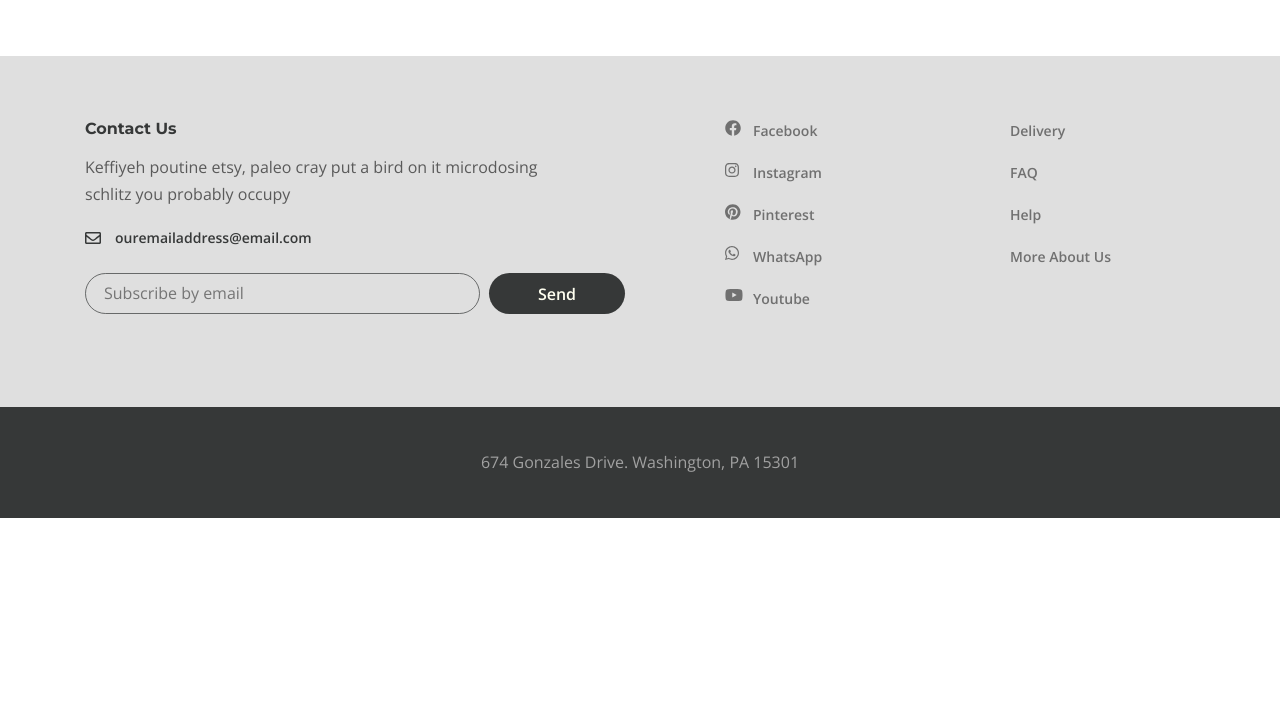
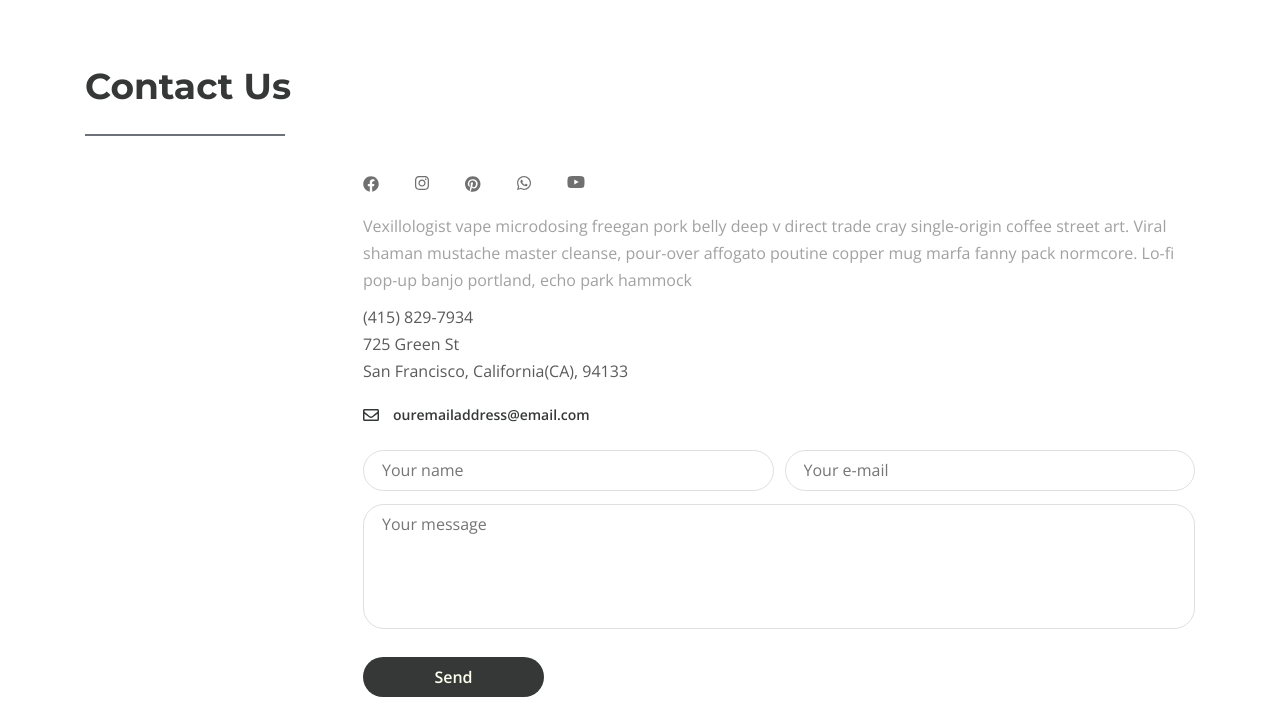
Before and after one commit to FedorLivshits/MultipageWebsite-gulp-scss, a website: page app/contacts.html in a window 1280 px wide. Shown: the part 700-1420 px from the top of the page. Before the commit the page ends 1218 px from the top, so only its background shows below. Drawn offline with nearby package versions, Linux system fonts and the light colour scheme.

Commit message:
added contacts section

```diff
--- a/app/contacts.html
+++ b/app/contacts.html
@@ -87,6 +87,69 @@
                     width="100%" height="578" style="border:0;" allowfullscreen="" loading="lazy">
             </iframe>
         </div>
+        <section class="contacts">
+            <div class="container">
+                <h2 class="contacts__title">
+                    Contact Us
+                </h2>
+                <div class="contacts__content">
+                    <ul class="contacts__social">
+                        <li class="contacts__social-item">
+                            <a href="#" class="contacts__social-link">
+                                <img src="./img/facebook.svg" alt="">
+                            </a>
+                        </li>
+                        <li class="contacts__social-item">
+                            <a href="#" class="contacts__social-link">
+                                <img src="./img/instagram.svg" alt="">
+                            </a>
+                        </li>
+                        <li class="contacts__social-item">
+                            <a href="#" class="contacts__social-link">
+                                <img src="./img/pinterest.svg" alt="">
+                            </a>
+                        </li>
+                        <li class="contacts__social-item">
+                            <a href="#" class="contacts__social-link">
+                                <img src="./img/whatsapp.svg" alt="">
+                            </a>
+                        </li>
+                        <li class="contacts__social-item">
+                            <a href="#" class="contacts__social-link">
+                                <img src="./img/youtube.svg" alt="">
+                            </a>
+                        </li>
+                    </ul>
+                    <div class="contacts__text">
+                        <p>
+                            Vexillologist vape microdosing freegan pork belly deep v direct trade cray single-origin
+                            coffee street art. Viral shaman mustache master cleanse, pour-over affogato poutine copper
+                            mug marfa fanny pack normcore. Lo-fi pop-up banjo portland, echo park hammock
+                        </p>
+                    </div>
+                    <a class="contacts__phone" href="tel:+14158297934">
+                        (415) 829-7934
+                    </a>
+                    <div class="contacts__st">
+                        725 Green St
+                    </div>
+                    <div class="contacts__city">
+                        San Francisco, California(CA), 94133
+                    </div>
+                    <a class="contacts__info-email" href="mailto:ouremailaddress@email.com">
+                        ouremailaddress@email.com
+                    </a>
+                    <form class="contacts__form">
+                        <div class="contacts__inputs">
+                            <input placeholder="Your name" class="contacts__input-name"/>
+                            <input placeholder="Your e-mail" class="contacts__input-email"/>
+                        </div>
+                        <textarea placeholder="Your message" class="contacts__textarea"></textarea>
+                        <button class="contacts__btn">Send</button>
+                    </form>
+                </div>
+            </div>
+        </section>
     </div>
 
     <footer class="footer">
--- a/app/scss/style.scss
+++ b/app/scss/style.scss
@@ -864,3 +864,114 @@
   margin-top: -53px;
   margin-bottom: 50px;
 }
+
+.contacts{
+  margin-bottom: 100px;
+  &__title{
+    @extend %title-font;
+    color: $title;
+    font-size: 36px;
+    line-height: 60px;
+    padding-bottom: 20px;
+    margin-bottom: 40px;
+    position: relative;
+    &::after{
+      content: '';
+      position: absolute;
+      height: 2px;
+      width: 200px;
+      background: #6D7278;
+      bottom: 0;
+      right: 0;
+      left: 0;
+    }
+  }
+  &__content{
+    padding-left: 278px;
+  }
+  &__social{
+    display: flex;
+    margin-bottom: 21px;
+  }
+  &__social-item{
+    margin-right: 36px;
+  }
+  &__text{
+    color: #A1A1A1;
+    max-width: 825px;
+    margin-bottom: 10px;
+  }
+  &__phone{
+    color: inherit;
+  }
+  &__city{
+    margin-bottom: 16px;
+  }
+  &__info-email {
+    font-weight: 600;
+    font-size: 14px;
+    color: $title;
+    margin-bottom: 22px;
+    display: inline-block;
+    padding-left: 30px;
+    position: relative;
+
+    &::before {
+      content: '';
+      background-image: url('../img/envelope.svg');
+      top: 8px;
+      left: 0;
+      width: 16px;
+      height: 12px;
+      position: absolute;
+    }
+  }
+  &__inputs{
+    display: flex;
+    margin-bottom: 13px;
+  }
+  &__input-name{
+    margin-right: 11px;
+  }
+  &__input-name,
+  &__input-email{
+    width: 100%;
+    padding: 6px 10px 6px 18px;
+    background-color: transparent;
+    border: 1px solid #DFDFDF;
+    border-radius: 21px;
+    &::placeholder {
+      font-family: 'Open Sans', sans-serif;
+      font-size: 16px;
+      line-height: 27px;
+      font-weight: 400;
+    }
+  }
+  &__textarea{
+    resize: none;
+    padding: 6px 10px 6px 18px;
+    border: 1px solid #DFDFDF;
+    background-color: transparent;
+    border-radius: 21px;
+    width: 100%;
+    height: 125px;
+    margin-bottom: 20px;
+    &::placeholder {
+      font-family: 'Open Sans', sans-serif;
+      font-size: 16px;
+      line-height: 27px;
+      font-weight: 400;
+    }
+  }
+  &__btn {
+    padding: 6px 12px;
+    background-color: $title;
+    color: #FFFFF0;
+    font-weight: 600;
+    min-width: 181px;
+    border: none;
+    border-radius: 21px;
+    line-height: 28px;
+    cursor: pointer;
+  }
+}
```
Also changed, not shown: app/css/style.min.css, app/scss/_global.scss (line endings or trailing spaces).
